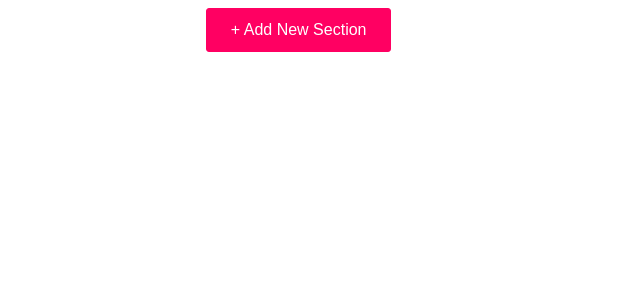
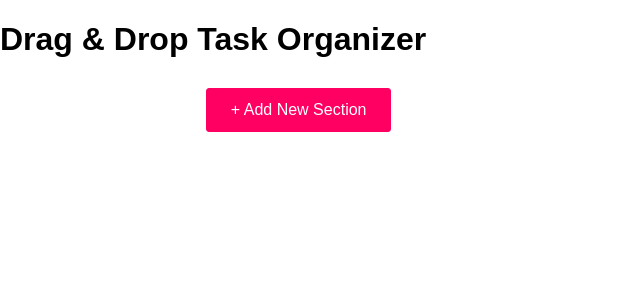
Before and after one commit to kraviecdev/dragdrop, a React (Vite) app: page / in a window 1280 px wide. Shown: the top 300 px of the page, without its empty margins (0-640 px from the left). Built offline with nearby package versions, Linux system fonts and the light colour scheme.

Commit message:
add <h1/> tag to app

```diff
--- a/src/App.tsx
+++ b/src/App.tsx
@@ -48,6 +48,9 @@ const App: React.FC = () => {
   };
 
   return (
+    <>
+      <h1>Drag & Drop Task Organizer</h1>
+
       <main>
         {sections.length > 0 &&
           sections.map((section, index) => (
@@ -75,6 +78,7 @@ const App: React.FC = () => {
           buttonSubmit="submit section"
         />
       </main>
+    </>
   );
 };
 
```
Lines whose indentation alone changed are shown as unchanged.
